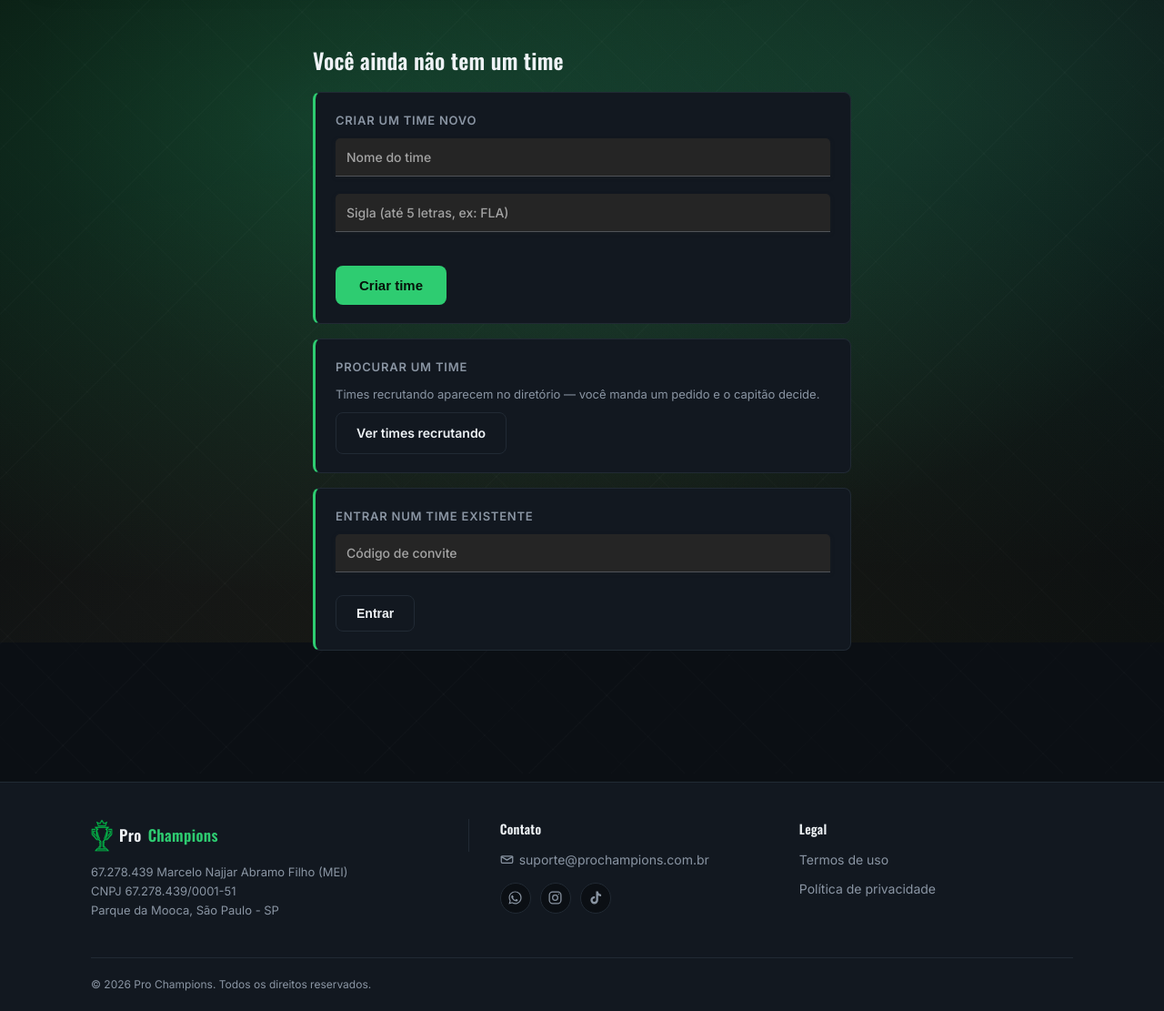
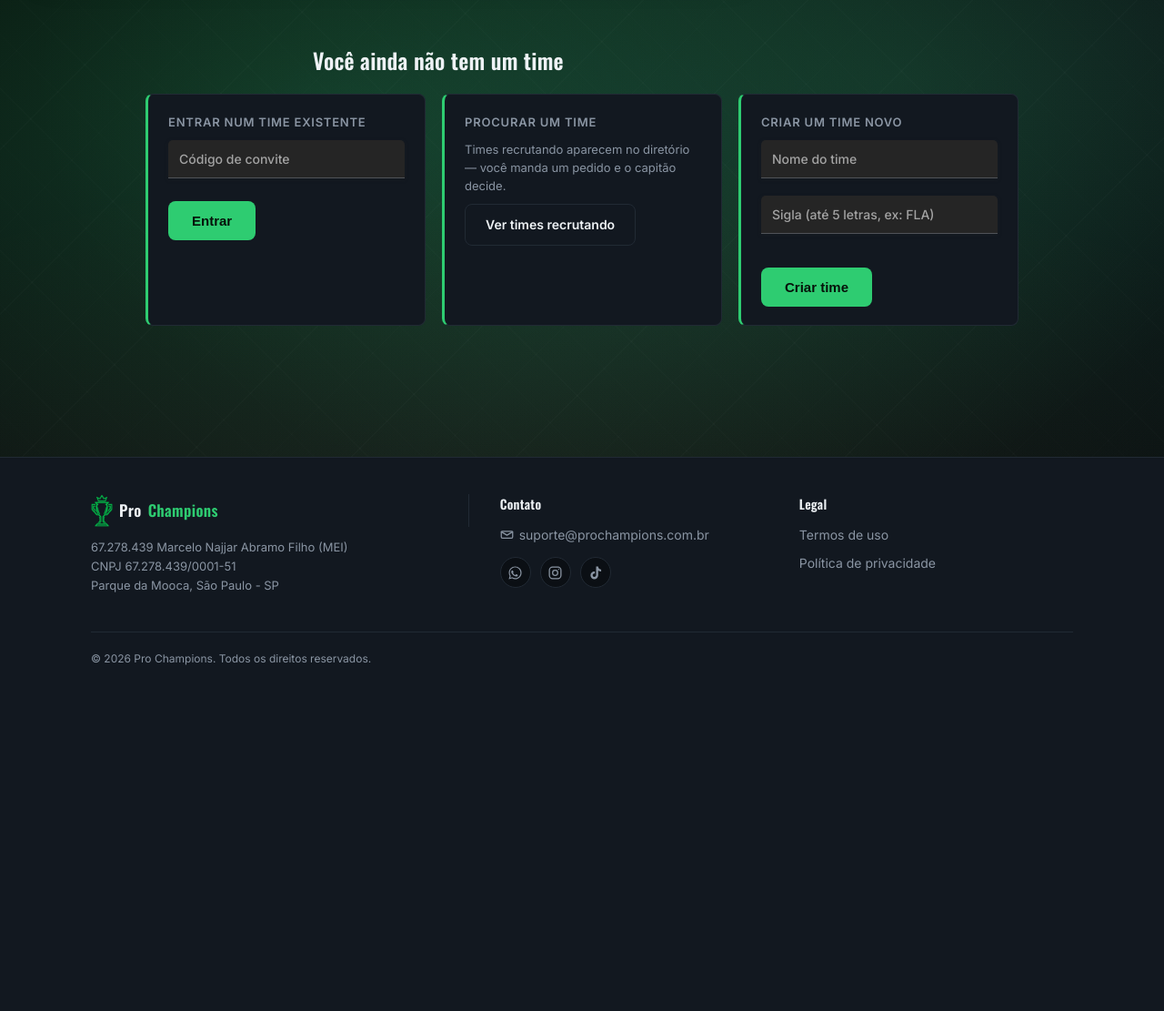
Before and after one commit to Celoabramo/pro-champions, a Flask app: page /time in a window 1280 px wide. Shown: the part 94-1205 px from the top of the page at 91% size. After the commit the page ends 825 px from the top, so only its background shows below. Run offline with Flask 3, Linux system fonts and the light colour scheme; the visitor is signed in with stand-in values (Sample User, id 1); data that the repository does not hold is empty; some libraries are stand-ins or nearby versions.

Commit message:
Entrar num time: pedido vira selo no menu, tres cartoes e copiar codigo
Em producao nenhum jogador nunca entrou no time de outro: 48 cadastrados,
20 times, e as 20 pessoas com time sao capitas do proprio. 28 estao sem
time nenhum. O unico pedido de entrada da historia do site esta pendente
ha dias - com a notificacao criada e NAO lida.

Tres mudancas, nessa ordem de importancia:

1. Pedido de entrada agora aparece onde o capitao esbarra sem procurar:
   selo com a contagem em "Times" nos tres menus (pilula do desktop,
   gaveta do celular e barra fixa de baixo). A notificacao ja existia,
   mas mora numa aba que ninguem abre sozinho.

2. A tela de quem nao tem time virou tres cartoes. Acima de 1040px eles
   ficam lado a lado com ~308px cada - o grid escapa da coluna de 640px
   do site, senao dariam 185px espremidos. Abaixo disso empilham, e a
   ordem passa a ser codigo de convite > procurar time > criar time:
   antes "criar time" era o primeiro bloco e o campo do codigo ficava em
   y=687 num celular de 812, atras da barra de navegacao. Agora o campo
   do codigo abre em y=268, na primeira tela.

3. Botao discreto de copiar do lado do codigo de convite, com o caminho
   antigo (input temporario) pra quando navigator.clipboard nao existir.

Co-Authored-By: Claude Opus 5 <noreply@anthropic.com>

```diff
--- a/app.py
+++ b/app.py
@@ -316,6 +316,27 @@ def injetar_notificacoes_nao_lidas():
     else:
         total = 0
     return dict(notificacoes_nao_lidas=total)
+
+
+@app.context_processor
+def injetar_pedidos_pendentes():
+    """Quantos pedidos pra entrar no time estão esperando resposta do capitão.
+
+    A notificação de "fulano pediu pra entrar" já existia, mas ela mora numa
+    aba que o capitão não abre sozinho — em produção um pedido ficou dias
+    sem resposta com a notificação lá, não lida. Por isso a contagem também
+    vira um selo em "Times" no menu, onde ele esbarra sem procurar.
+    """
+    total = 0
+    if (
+        current_user.is_authenticated
+        and current_user.time
+        and current_user.time.capitao_id == current_user.id
+    ):
+        total = PedidoEntrada.query.filter_by(
+            time_id=current_user.time_id, status="pendente"
+        ).count()
+    return dict(pedidos_entrada_pendentes=total)
 
 
 @app.context_processor
--- a/static/estilo.css
+++ b/static/estilo.css
@@ -203,6 +203,62 @@ a:focus-visible, button:focus-visible, input:focus-visible, select:focus-visible
     border-radius: 20px;
     border: 2px solid var(--fundo);
 }
+
+/* Selo de contagem que anda junto com o texto do link (a pílula do topo não
+   é "position: relative", então o selo absoluto das notificações não serve
+   aqui). Usado em "Times" quando o capitão tem pedido esperando resposta. */
+.badge-inline {
+    display: inline-flex;
+    align-items: center;
+    justify-content: center;
+    min-width: 17px;
+    height: 17px;
+    padding: 0 5px;
+    margin-left: 6px;
+    background: var(--erro);
+    color: #fff;
+    font-size: 10px;
+    font-weight: 700;
+    line-height: 1;
+    border-radius: 20px;
+    vertical-align: 1px;
+}
+
+/* Quem ainda não tem time vê as três saídas lado a lado no desktop. No
+   celular elas empilham — e aí a ordem importa: o campo do código de
+   convite vem primeiro, porque quem tem um código na mão é quem mais
+   precisa dele. Antes "criar time" era o primeiro bloco e o código ficava
+   embaixo da barra de navegação, fora da tela. */
+.cartoes-sem-time {
+    display: grid;
+    gap: 18px;
+    align-items: start;
+    margin-top: 18px;
+}
+/* O conteúdo do site é travado em 640px: três colunas ali dariam cartões de
+   185px, espremidos. Só nesta tela o grid escapa da coluna e usa 960px,
+   centralizado na janela (margin-left 50% + translateX(-50%)) — dá ~300px
+   por cartão. Abaixo de 1040px não sobra margem pra isso, e aí eles
+   empilham mesmo, com o código de convite no topo. */
+@media (min-width: 1040px) {
+    .cartoes-sem-time {
+        grid-template-columns: repeat(3, 1fr);
+        align-items: stretch;
+        width: 960px;
+        margin-left: 50%;
+        transform: translateX(-50%);
+    }
+    .cartoes-sem-time .perfil-bloco { margin: 0; }
+}
+
+/* Código de convite com o botão de copiar do lado. */
+.linha-codigo-convite {
+    display: flex;
+    align-items: center;
+    gap: 12px;
+    flex-wrap: wrap;
+}
+.linha-codigo-convite .codigo-convite { margin: 4px 0; }
 
 .link-sair { color: var(--texto-fraco); font-size: 14px; transition: color 0.15s; }
 .link-sair:hover { color: var(--texto); }
--- a/templates/base.html
+++ b/templates/base.html
@@ -69,7 +69,7 @@
             <div class="pilula-links">
                 <a href="{{ url_for('campeonatos') }}" class="{{ 'ativo' if request.endpoint == 'campeonatos' }}">Campeonatos</a>
                 <a href="{{ url_for('federacoes') }}" class="{{ 'ativo' if request.endpoint in ('federacoes', 'detalhe_federacao') }}">Federações</a>
-                <a href="{{ url_for('times') }}" class="{{ 'ativo' if request.endpoint in ('times', 'detalhe_time') }}">Times</a>
+                <a href="{{ url_for('times') }}" class="{{ 'ativo' if request.endpoint in ('times', 'detalhe_time') }}">Times{% if pedidos_entrada_pendentes %}<span class="badge-inline" title="{{ pedidos_entrada_pendentes }} pedido(s) pra entrar no seu time">{{ pedidos_entrada_pendentes if pedidos_entrada_pendentes < 10 else '9+' }}</span>{% endif %}</a>
                 <a href="{{ url_for('ranking') }}" class="{{ 'ativo' if request.endpoint in ('ranking', 'ranking_historico') }}">Ranking</a>
                 {% if current_user.is_authenticated %}
                     <a href="{{ url_for('perfil') }}" class="{{ 'ativo' if request.endpoint == 'perfil' }}">Meu perfil</a>
@@ -139,6 +139,7 @@
         <a href="{{ url_for('times') }}" class="menu-mobile-link {{ 'ativo' if request.endpoint in ('times', 'detalhe_time') }}">
             <svg width="18" height="18" viewBox="0 0 24 24" fill="none" stroke="currentColor" stroke-width="1.8" stroke-linecap="round" stroke-linejoin="round"><path d="M8 3 5 4.5 2.5 9l3 1.5V21h13V10.5l3-1.5L19 4.5 16 3a4 4 0 0 1-8 0Z"/></svg>
             Times
+            {% if pedidos_entrada_pendentes %}<span class="badge-notificacoes">{{ pedidos_entrada_pendentes if pedidos_entrada_pendentes < 10 else '9+' }}</span>{% endif %}
         </a>
         <a href="{{ url_for('ranking') }}" class="menu-mobile-link {{ 'ativo' if request.endpoint in ('ranking', 'ranking_historico') }}">
             <svg width="18" height="18" viewBox="0 0 24 24" fill="none" stroke="currentColor" stroke-width="1.8" stroke-linecap="round" stroke-linejoin="round"><path d="m12 2 3.09 6.26L22 9.27l-5 4.87L18.18 21 12 17.77 5.82 21 7 14.14l-5-4.87 6.91-1.01L12 2Z"/></svg>
@@ -314,6 +315,7 @@
         <a href="{{ url_for('times') }}" class="tab-bar-item {{ 'ativo' if request.endpoint in ('times', 'detalhe_time', 'time') }}">
             <svg width="22" height="22" viewBox="0 0 24 24" fill="none" stroke="currentColor" stroke-width="1.8" stroke-linecap="round" stroke-linejoin="round"><path d="M8 3 5 4.5 2.5 9l3 1.5V21h13V10.5l3-1.5L19 4.5 16 3a4 4 0 0 1-8 0Z"/></svg>
             <span>Times</span>
+            {% if pedidos_entrada_pendentes %}<span class="badge-notificacoes badge-tab-bar"></span>{% endif %}
         </a>
         <a href="{{ url_for('ranking') }}" class="tab-bar-item {{ 'ativo' if request.endpoint in ('ranking', 'ranking_historico') }}">
             <svg width="22" height="22" viewBox="0 0 24 24" fill="none" stroke="currentColor" stroke-width="1.8" stroke-linecap="round" stroke-linejoin="round"><path d="m12 2 3.09 6.26L22 9.27l-5 4.87L18.18 21 12 17.77 5.82 21 7 14.14l-5-4.87 6.91-1.01L12 2Z"/></svg>
--- a/templates/time.html
+++ b/templates/time.html
@@ -53,7 +53,10 @@
 
         <div class="perfil-bloco">
             <h2>Código de convite</h2>
-            <p class="codigo-convite">{{ usuario.time.codigo_convite }}</p>
+            <div class="linha-codigo-convite">
+                <p class="codigo-convite" id="codigo-convite">{{ usuario.time.codigo_convite }}</p>
+                <button type="button" class="botao-secundario-pequeno" onclick="copiarCodigoConvite(this)">Copiar</button>
+            </div>
             <p class="texto-fraco-pequeno">Passe esse código para quem você quiser chamar para o time.</p>
         </div>
 
@@ -171,24 +174,19 @@
     <section class="sem-time">
         <h1>Você ainda não tem um time</h1>
 
+        <div class="cartoes-sem-time">
             <div class="perfil-bloco">
-            <h2>Criar um time novo</h2>
-            <form method="POST" action="{{ url_for('criar_time') }}">
+            <h2>Entrar num time existente</h2>
+            <form method="POST" action="{{ url_for('entrar_time') }}">
                 <input type="hidden" name="csrf_token" value="{{ csrf_token() }}">
                 <div class="input-time-wrapper">
-                    <input type="text" id="nome" name="nome" maxlength="60" required
-                           placeholder="Nome do time" aria-label="Nome do time" class="input-time">
+                    <input type="text" id="codigo" name="codigo" maxlength="6" required
+                           placeholder="Código de convite" aria-label="Código de convite" class="input-time">
                 </div>
 
-                <div class="input-time-wrapper">
-                    <input type="text" id="tag" name="tag" maxlength="5" required
-                           placeholder="Sigla (até 5 letras, ex: FLA)" aria-label="Sigla do time" class="input-time">
-                </div>
-
-                <button type="submit" class="botao-principal" style="margin-top:18px;">Criar time</button>
+                <button type="submit" class="botao-principal" style="margin-top:6px;">Entrar</button>
             </form>
             </div>
-
             <div class="perfil-bloco">
             <h2>Procurar um time</h2>
             <p class="texto-fraco-pequeno" style="margin-bottom:10px;">
@@ -214,20 +212,54 @@
                 </ul>
             {% endif %}
             </div>
-
             <div class="perfil-bloco">
-            <h2>Entrar num time existente</h2>
-            <form method="POST" action="{{ url_for('entrar_time') }}">
+            <h2>Criar um time novo</h2>
+            <form method="POST" action="{{ url_for('criar_time') }}">
                 <input type="hidden" name="csrf_token" value="{{ csrf_token() }}">
                 <div class="input-time-wrapper">
-                    <input type="text" id="codigo" name="codigo" maxlength="6" required
-                           placeholder="Código de convite" aria-label="Código de convite" class="input-time">
+                    <input type="text" id="nome" name="nome" maxlength="60" required
+                           placeholder="Nome do time" aria-label="Nome do time" class="input-time">
                 </div>
 
-                <button type="submit" class="botao-secundario" style="margin-top:6px;">Entrar</button>
+                <div class="input-time-wrapper">
+                    <input type="text" id="tag" name="tag" maxlength="5" required
+                           placeholder="Sigla (até 5 letras, ex: FLA)" aria-label="Sigla do time" class="input-time">
+                </div>
+
+                <button type="submit" class="botao-principal" style="margin-top:18px;">Criar time</button>
             </form>
+        </div>
         </div>
 </section>
 {% endif %}
 
 {% endblock %}
+
+{% block script_extra %}
+<script>
+    // Copia o código de convite. navigator.clipboard só existe em HTTPS (em
+    // produção sempre existe); no http:// local cai no caminho antigo, com
+    // um input temporário, pra não ficar um botão que não faz nada.
+    function copiarCodigoConvite(botao) {
+        var codigo = document.getElementById("codigo-convite").textContent.trim();
+        function avisar() {
+            var rotulo = botao.textContent;
+            botao.textContent = "Copiado!";
+            setTimeout(function () { botao.textContent = rotulo; }, 2000);
+        }
+        if (navigator.clipboard && window.isSecureContext) {
+            navigator.clipboard.writeText(codigo).then(avisar, copiaAntiga);
+        } else {
+            copiaAntiga();
+        }
+        function copiaAntiga() {
+            var campo = document.createElement("input");
+            campo.value = codigo;
+            document.body.appendChild(campo);
+            campo.select();
+            try { document.execCommand("copy"); avisar(); } catch (erro) { /* nada a fazer */ }
+            document.body.removeChild(campo);
+        }
+    }
+</script>
+{% endblock %}
```
Lines whose indentation alone changed are shown as unchanged.
